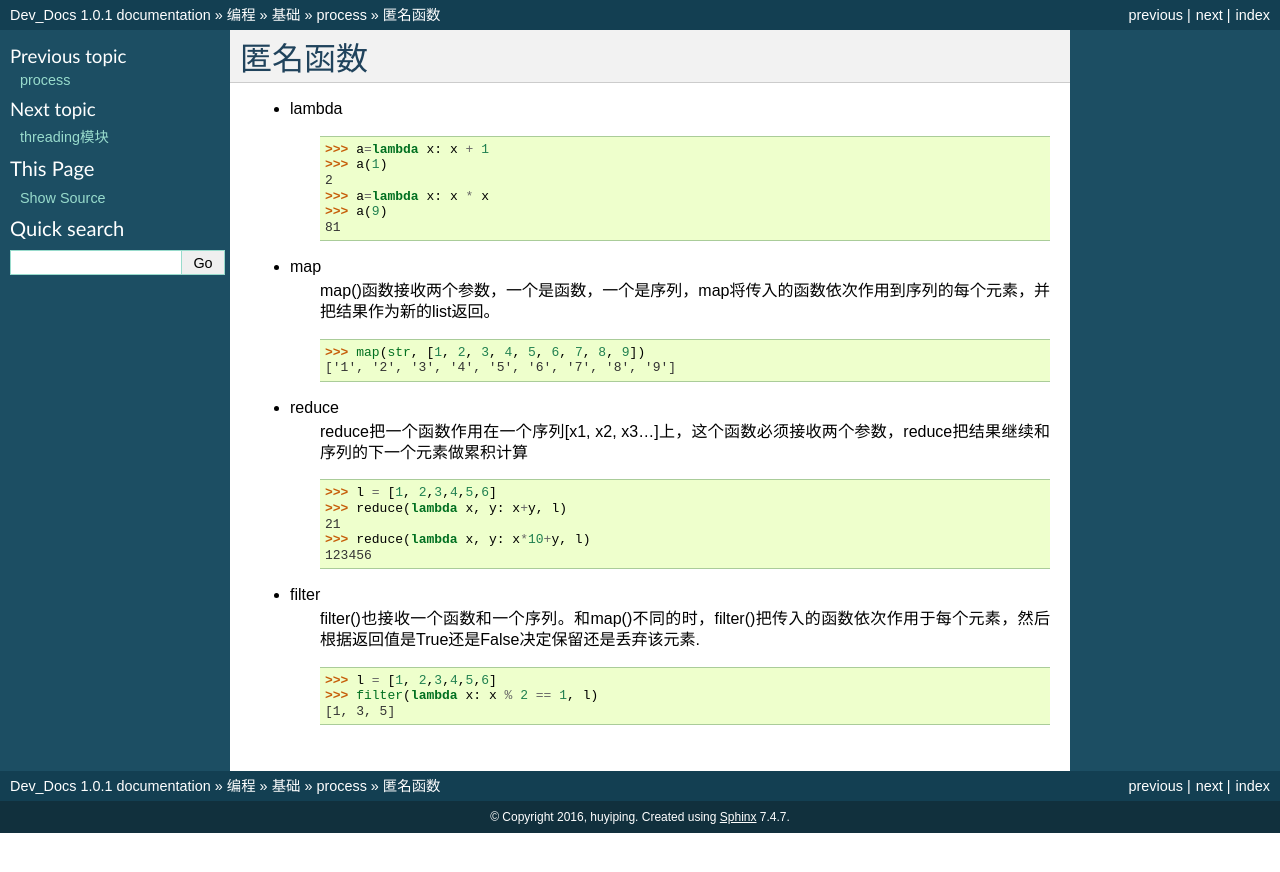
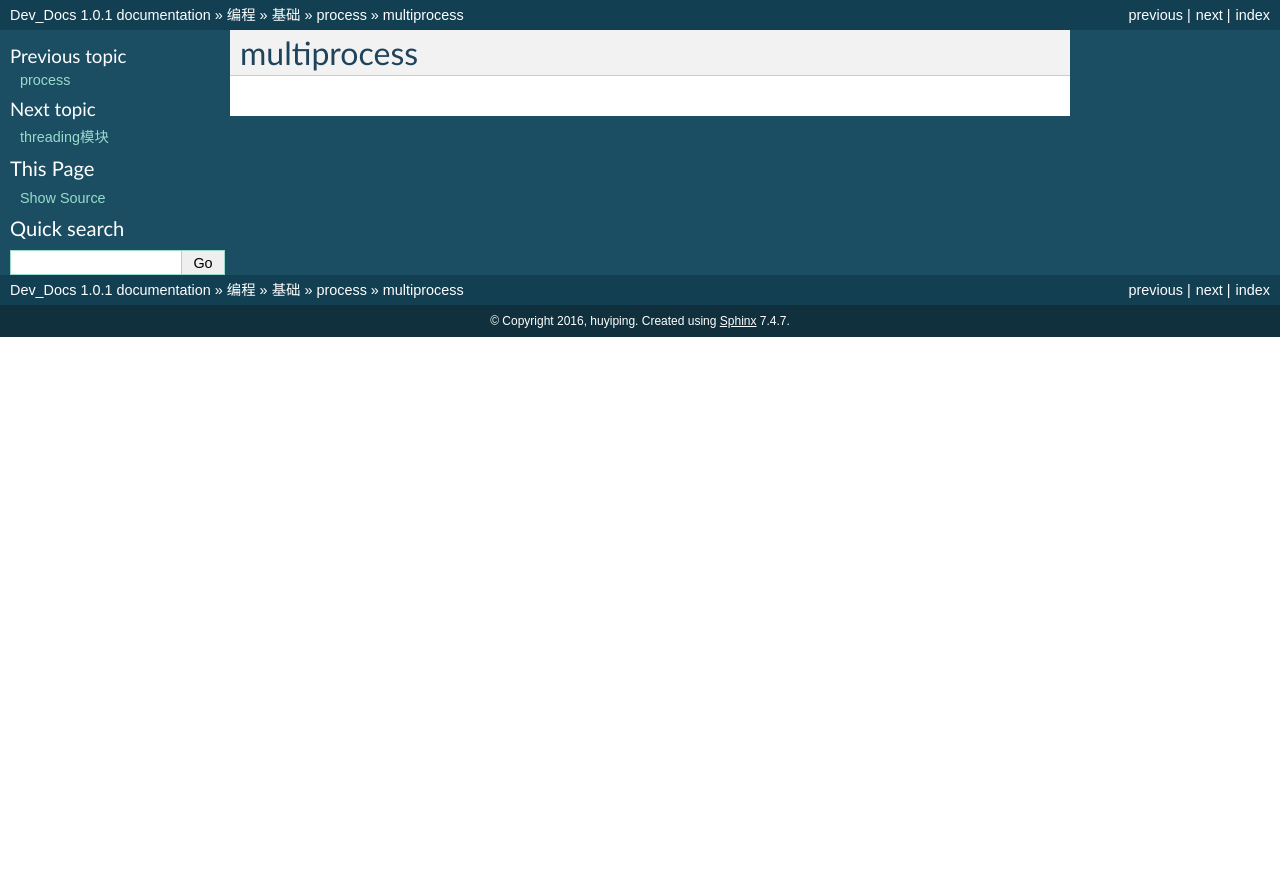
Before and after one commit to hoyping/dev_docs, a Sphinx documentation site: the page built from source/program/python/advance/process.rst, in a window 1280 px wide. Shown: the top 872 px of the page. Built offline with Sphinx 7.4.7, drawn with Linux system fonts in a browser that asks for light colours.

Commit message:
init process

```diff
--- a/source/program/python/advance/process.rst
+++ b/source/program/python/advance/process.rst
@@ -1,30 +1,2 @@
-匿名函数
+multiprocess
 =================
-
-
-* lambda
-    >>> a=lambda x: x + 1
-    >>> a(1)
-    2
-    >>> a=lambda x: x * x
-    >>> a(9)
-    81
-* map
-    map()函数接收两个参数，一个是函数，一个是序列，map将传入的函数依次作用到序列的每个元素，并把结果作为新的list返回。
-
-    >>> map(str, [1, 2, 3, 4, 5, 6, 7, 8, 9])
-    ['1', '2', '3', '4', '5', '6', '7', '8', '9']
-* reduce
-    reduce把一个函数作用在一个序列[x1, x2, x3...]上，这个函数必须接收两个参数，reduce把结果继续和序列的下一个元素做累积计算
-
-    >>> l = [1, 2,3,4,5,6]
-    >>> reduce(lambda x, y: x+y, l)
-    21
-    >>> reduce(lambda x, y: x*10+y, l)
-    123456
-* filter
-    filter()也接收一个函数和一个序列。和map()不同的时，filter()把传入的函数依次作用于每个元素，然后根据返回值是True还是False决定保留还是丢弃该元素.
-
-    >>> l = [1, 2,3,4,5,6]
-    >>> filter(lambda x: x % 2 == 1, l)
-    [1, 3, 5]
```
